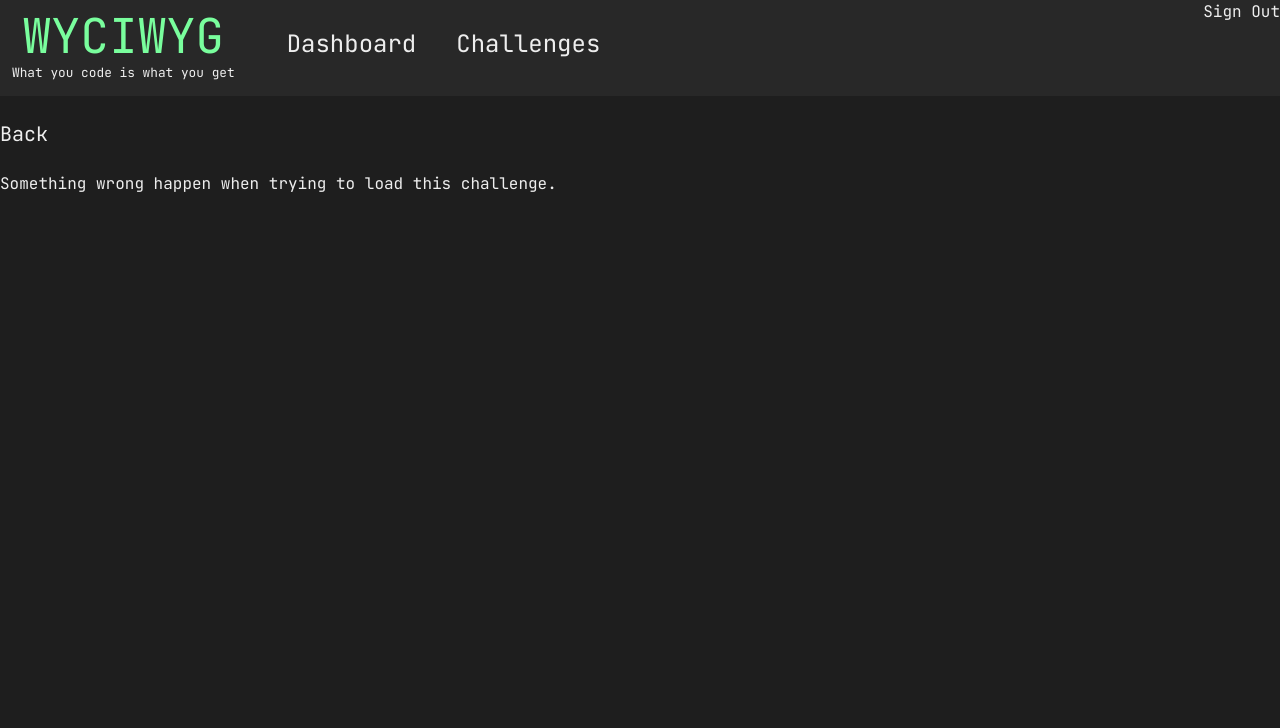
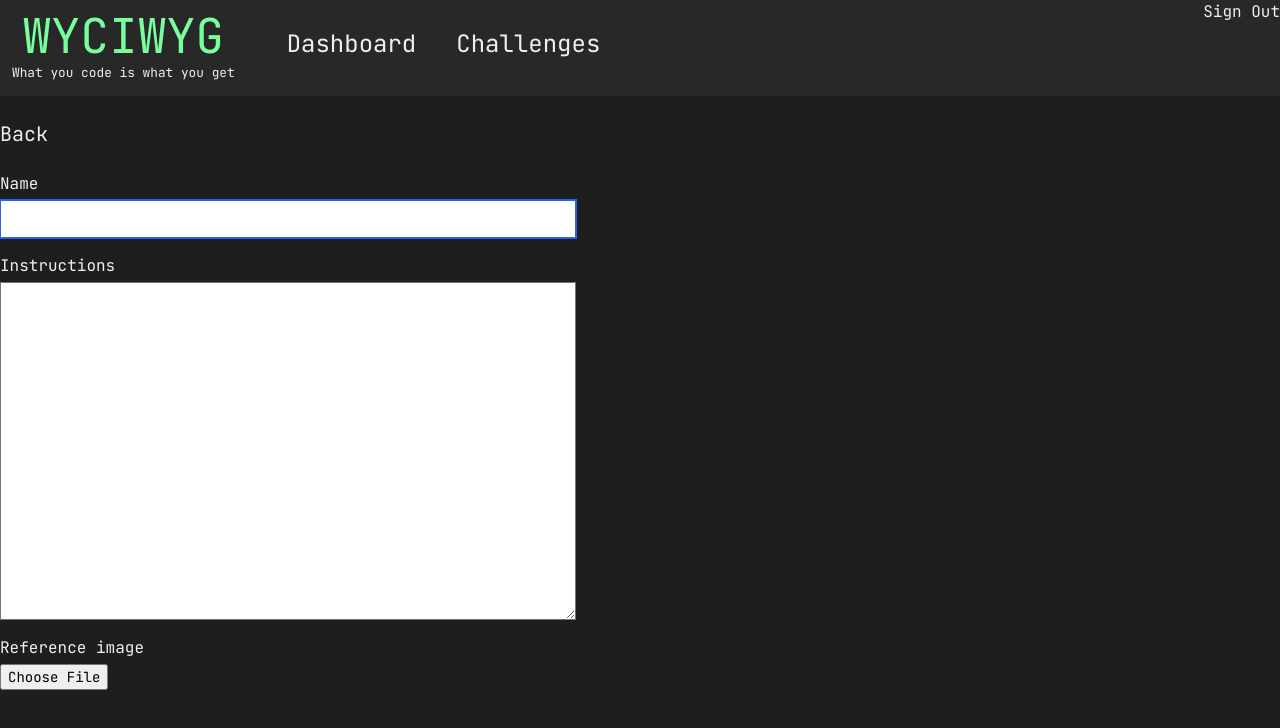
Before and after one commit to Dre90/wyciwyg-dashboard, a Nuxt app: page /challenges/new in a window 1280 px wide. Shown: the top 728 px of the page. Built offline with nearby package versions, Linux system fonts and the light colour scheme; no server answers; the database is empty; sample sign-in values are in the browser's storage.

Commit message:
startet å lage skjema

```diff
--- a/package.json
+++ b/package.json
@@ -16,6 +16,7 @@
     "prettier-plugin-tailwindcss": "^0.2.3"
   },
   "dependencies": {
+    "nanoid": "^4.0.1",
     "qrcode": "^1.5.1",
     "vue-confetti-explosion": "^1.0.2"
   }
--- /dev/null
+++ b/pages/challenges/new.vue
@@ -0,0 +1,94 @@
+<template>
+  <div>
+    <Back link="/challenges" />
+    <div>
+      <form
+        class="flex max-w-xl flex-col gap-4"
+        @submit.prevent="createChallenge"
+      >
+        <div class="flex flex-col gap-1">
+          <label for="name">Name</label>
+          <input
+            v-model="name"
+            autofocus
+            type="text"
+            placeholder=""
+            name="name"
+            class="text-sm text-bv-dark-gray"
+          />
+        </div>
+
+        <div class="flex flex-col gap-1">
+          <label for="instructions">Instructions</label>
+          <textarea
+            v-model="instructions"
+            rows="16"
+            name="instructions"
+            class="text-sm text-bv-dark-gray"
+          />
+        </div>
+
+        <div class="flex flex-col gap-1">
+          <label for="refImage">Reference image</label>
+          <input
+            type="file"
+            name="refImage"
+            class="text-sm text-bv-dark-gray"
+          />
+        </div>
+
+        <!-- <div class="flex flex-col gap-1">
+          <label for="active">Active</label>
+          <input
+            v-model="active"
+            type="checkbox"
+            placeholder=""
+            name="active"
+            class="text-sm text-bv-dark-gray"
+          />
+        </div> -->
+      </form>
+    </div>
+  </div>
+</template>
+
+<script setup>
+// TODO: https://supabase.com/docs/guides/getting-started/tutorials/with-nuxt-3
+// https://supabase.com/docs/reference/javascript/storage-createbucket
+
+import { customAlphabet } from "nanoid";
+const alphabet = "0123456789ABCDEFGHIJKLMNOPQRSTUVWXYZ";
+const nanoid = customAlphabet(alphabet, 6);
+
+const user = useSupabaseUser();
+
+const name = ref("");
+const instructions = ref("");
+const gamePin = ref("");
+const author_id = ref("");
+/* const active = ref(false); */
+
+const getAuthorId = async () => {
+  author_id.value = user.value.id;
+};
+
+const createGamePin = async () => {
+  gamePin.value = nanoid();
+};
+
+onMounted(async () => {
+  getAuthorId();
+  createGamePin();
+});
+
+const createChallenge = async () => {
+  console.log("Login");
+};
+
+definePageMeta({
+  middleware: "auth",
+});
+useHead({
+  title: "Create new challenge | WYCIWYG",
+});
+</script>
```
Also changed, not shown: 1 other file (tests, documents, lock files or other folders).
